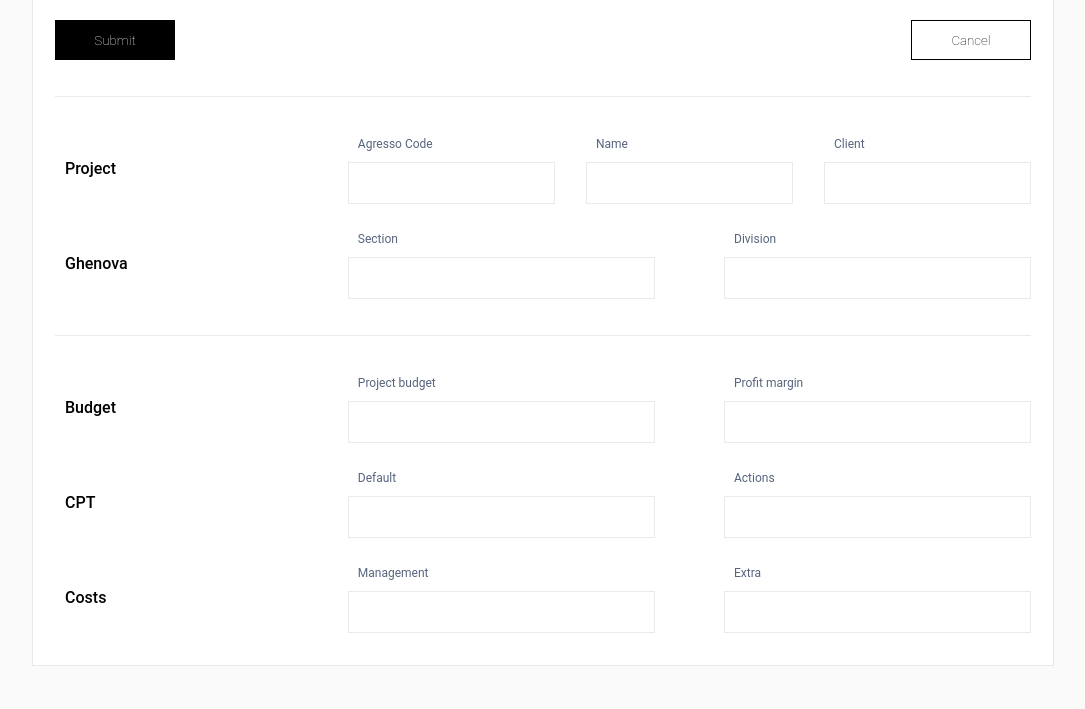
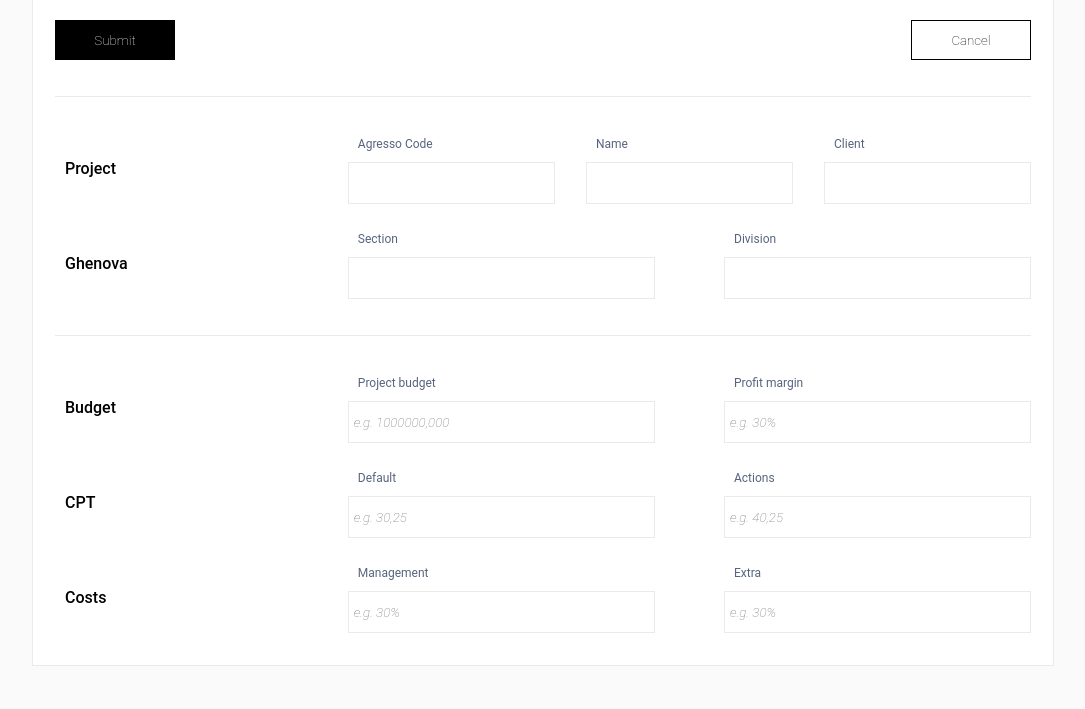
Before and after one commit to jlconde3/PMSv1, a Flask app: page /tools/create_project in a window 1280 px wide. Shown: the part 81-790 px from the top of the page, without its empty margins (97-1182 px from the left). Run offline with Flask 2, Linux system fonts and the light colour scheme; the visitor is signed in with stand-in values (Sample User, id 1).

Commit message:
Breaking change: NEW DB

```diff
--- a/APP/auth.py
+++ b/APP/auth.py
@@ -20,12 +20,12 @@ def login_user ():
         password = request.form['password']
         error = None
 
-        MySQL.cursor.execute('SELECT * FROM users_login WHERE user_name = %s ORDER BY user_id DESC LIMIT 1', (username,))
+        MySQL.cursor.execute('SELECT * FROM users WHERE user = %s ORDER BY id DESC LIMIT 1', (username,))
         user = MySQL.cursor.fetchone()
 
         if user is None:
             error = 'Incorrect username'
-        elif not check_password_hash(user[3], password):
+        elif not check_password_hash(user[5], password):
             error = 'Incorrect password'
 
         if error is None:
--- a/APP/common.py
+++ b/APP/common.py
@@ -13,7 +13,7 @@ class MySQLHelper(object):
         mysql_port= os.getenv("MYSQL_AZURE_PORT")
         mysql_user = os.getenv("MYSQL_AZURE_USER")
         mysql_password = os.getenv("MYSQL_AZURE_PASSWORD")
-        mysql_database = "web_app"
+        mysql_database = os.getenv("MYSQL_AZURE_DATABASE")
         mysql_certificate = os.getenv("MYSQL_AZURE_SSL_CA")
 
         self.con = MySQLConnection(
--- a/APP/static/style/base.css
+++ b/APP/static/style/base.css
@@ -135,3 +135,7 @@ dialog{
     border: #d1d1d1  solid 1px;
     margin: auto;
 }
+
+::placeholder {
+    font-style: italic;
+}
--- a/APP/templates/tools/create_project.html
+++ b/APP/templates/tools/create_project.html
@@ -69,11 +69,11 @@
             <div class="fields-group">
                 <div>
                     <label class = "label-field">Project budget</label><br>
-                    <input class = "input-2"  id = "project_budget" type="number" required>
+                    <input class = "input-2"  id = "project_budget" type="number" placeholder="e.g. 1000000,000">
                 </div>
                 <div>
                     <label class = "label-field">Profit margin</label><br>
-                    <input class = "input-2"  id = "project_profit_margin" type="number" required>
+                    <input class = "input-2"  id = "project_profit_margin" type="number" placeholder="e.g. 30%">
                 </div>
             </div>
         </div>
@@ -85,11 +85,11 @@
             <div class="fields-group">
                 <div>
                     <label class = "label-field">Default</label><br>
-                    <input class = "input-2"  id = "project_cpt" type="number" required>
+                    <input class = "input-2"  id = "project_cpt" type="number" placeholder="e.g. 30,25">
                 </div>
                 <div>
                     <label class = "label-field">Actions</label><br>
-                    <input class = "input-2"  id = "project_cpt_actions" type="number" required>
+                    <input class = "input-2"  id = "project_cpt_actions" type="number" placeholder="e.g. 40,25">
                 </div>
             </div>
         </div>
@@ -101,11 +101,11 @@
             <div class="fields-group">
                 <div>
                     <label class = "label-field">Management</label><br>
-                    <input class = "input-2" id = "project_management_cost" type="number" required>
+                    <input class = "input-2" id = "project_management_cost" type="number" placeholder="e.g. 30%">
                 </div>
                 <div>
                     <label class = "label-field">Extra</label><br>
-                    <input class = "input-2"  id = "project_extra_cost" type="number" required>
+                    <input class = "input-2"  id = "project_extra_cost" type="number" placeholder="e.g. 30%">
                 </div>
             </div>
         </div>
--- a/APP/templates/user/home.html
+++ b/APP/templates/user/home.html
@@ -21,7 +21,7 @@
             <path d="M6.168 18.849a4 4 0 0 1 3.832 -2.849h4a4 4 0 0 1 3.834 2.855"></path>
         </svg>
         <div class="flex">
-            <h2>José Luis Conde</h2>
+            <h2>{{g.user}}</h2>
             <div class = "options">
                 <a href="/user/settings" class="profile-links">
                     <svg xmlns="http://www.w3.org/2000/svg" class = "profile-icons" class="icon icon-tabler icon-tabler-settings"
```
